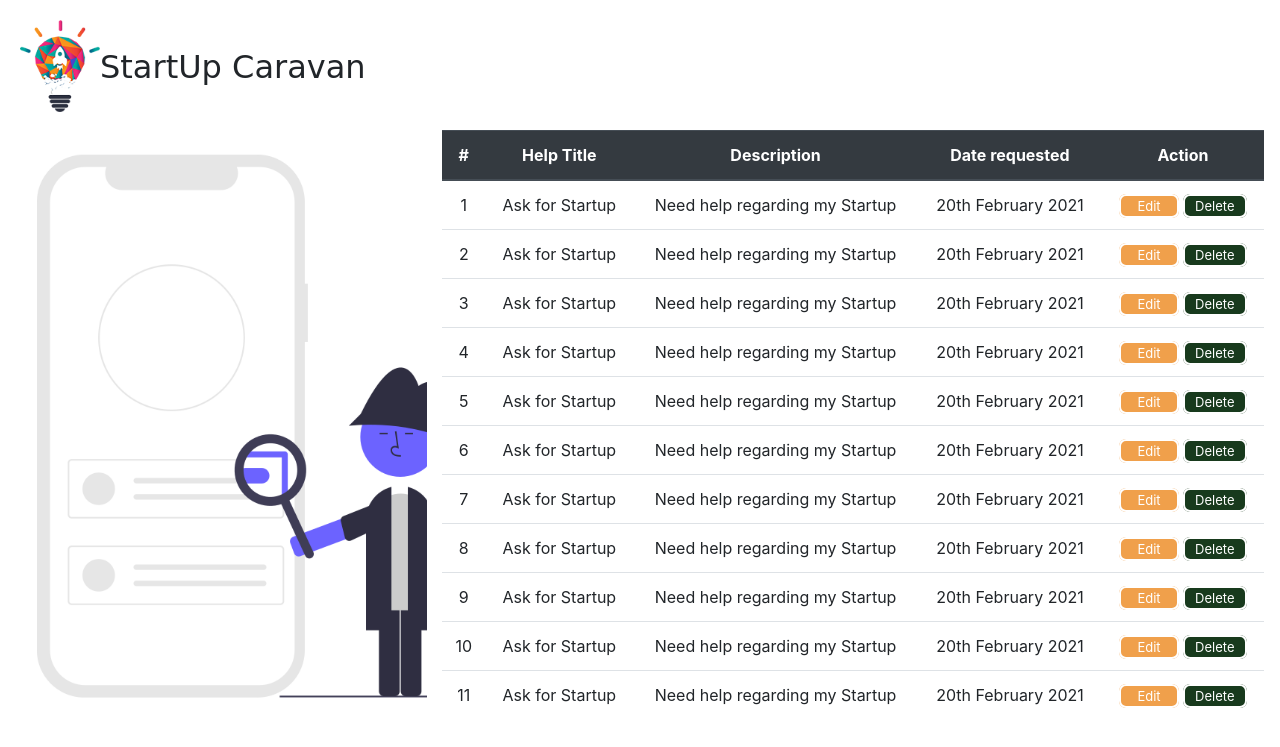
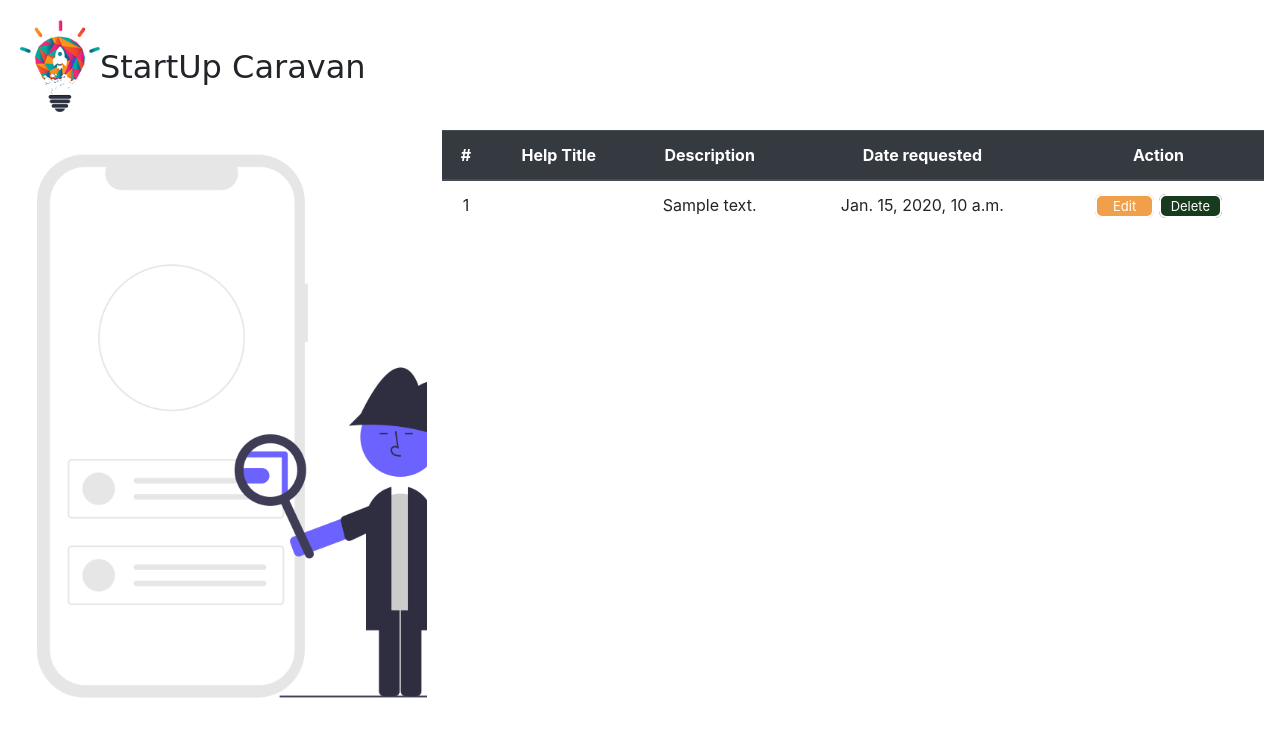
Before and after one commit to RecreateIndiaMain/StartupCarvaanWeb, a Django app: template templates/help-dash.html in a window 1280 px wide. Shown: the top 747 px of the page. Run offline with Django 3.2, Linux system fonts and the light colour scheme; the template is opened without the code that fills it: most values are stand-ins (such as "Sample title", 1, 10 or a date in 2020); some libraries are stand-ins or nearby versions; some web fonts are replaced.

Commit message:
Update help-dash.html

```diff
--- a/templates/help-dash.html
+++ b/templates/help-dash.html
@@ -45,94 +45,26 @@
                             </tr>
                         </thead>
                         <tbody>
+                        {% for doc in hlp %}
                             <tr>
                                 <td>1</td>
-                                <td>Ask for Startup</td>
-                                <td>Need help regarding my Startup</td>
-                                <td>20th February 2021</td>
+                                <td>
+                                   {%if doc.to_dict.Ask_for_Assistance%}
+                                      Ask_for_Assistance
+                                    {%endif%}
+                                    {%if doc.to_dict.Ask_for_Freelacing%}
+                                        Ask_for_Freelacing
+                                     {%endif%}
+                                    {%if doc.to_dict.Ask_for_Intern%}
+                                      Ask_for_Intern
+                                    {%endif%}
+                                </td>
+                                <td>{{ doc.to_dict.Add_Comment }}</td>
+                                <td>{{ doc.to_dict.date }}</td>
                                 <td><a href="#" type="btn" class="btn1">Edit</a>
                                 <a href="#" type="btn" class="btn2">Delete</a></td>
                             </tr>
-                            <tr>
-                                <td>2</td>
-                                <td>Ask for Startup</td>
-                                <td>Need help regarding my Startup</td>
-                                <td>20th February 2021</td>
-                                <td><a href="#" type="btn" class="btn1">Edit</a>
-                                <a href="#" type="btn" class="btn2">Delete</a></td>
-                            </tr>
-                            <tr>
-                                <td>3</td>
-                                <td>Ask for Startup</td>
-                                <td>Need help regarding my Startup</td>
-                                <td>20th February 2021</td>
-                                <td><a href="#" type="btn" class="btn1">Edit</a>
-                                <a href="#" type="btn" class="btn2">Delete</a></td>
-                            </tr>
-                            <tr>
-                                <td>4</td>
-                                <td>Ask for Startup</td>
-                                <td>Need help regarding my Startup</td>
-                                <td>20th February 2021</td>
-                                <td><a href="#" type="btn" class="btn1">Edit</a>
-                                <a href="#" type="btn" class="btn2">Delete</a></td>
-                            </tr>
-                            <tr>
-                                <td>5</td>
-                                <td>Ask for Startup</td>
-                                <td>Need help regarding my Startup</td>
-                                <td>20th February 2021</td>
-                                <td><a href="#" type="btn" class="btn1">Edit</a>
-                                <a href="#" type="btn" class="btn2">Delete</a></td>
-                            </tr>
-                            <tr>
-                                <td>6</td>
-                                <td>Ask for Startup</td>
-                                <td>Need help regarding my Startup</td>
-                                <td>20th February 2021</td>
-                                <td><a href="#" type="btn" class="btn1">Edit</a>
-                                <a href="#" type="btn" class="btn2">Delete</a></td>
-                            </tr>
-                            <tr>
-                                <td>7</td>
-                                <td>Ask for Startup</td>
-                                <td>Need help regarding my Startup</td>
-                                <td>20th February 2021</td>
-                                <td><a href="#" type="btn" class="btn1">Edit</a>
-                                <a href="#" type="btn" class="btn2">Delete</a></td>
-                            </tr>
-                            <tr>
-                                <td>8</td>
-                                <td>Ask for Startup</td>
-                                <td>Need help regarding my Startup</td>
-                                <td>20th February 2021</td>
-                                <td><a href="#" type="btn" class="btn1">Edit</a>
-                                <a href="#" type="btn" class="btn2">Delete</a></td>
-                            </tr>
-                            <tr>
-                                <td>9</td>
-                                <td>Ask for Startup</td>
-                                <td>Need help regarding my Startup</td>
-                                <td>20th February 2021</td>
-                                <td><a href="#" type="btn" class="btn1">Edit</a>
-                                <a href="#" type="btn" class="btn2">Delete</a></td>
-                            </tr>
-                            <tr>
-                                <td>10</td>
-                                <td>Ask for Startup</td>
-                                <td>Need help regarding my Startup</td>
-                                <td>20th February 2021</td>
-                                <td><a href="#" type="btn" class="btn1">Edit</a>
-                                <a href="#" type="btn" class="btn2">Delete</a></td>
-                            </tr>
-                            <tr>
-                                <td>11</td>
-                                <td>Ask for Startup</td>
-                                <td>Need help regarding my Startup</td>
-                                <td>20th February 2021</td>
-                                <td><a href="#" type="btn" class="btn1">Edit</a>
-                                <a href="#" type="btn" class="btn2">Delete</a></td>
-                            </tr>
+                        {% endfor %}
                         </tbody>
                     </table>
                 </div>
```
